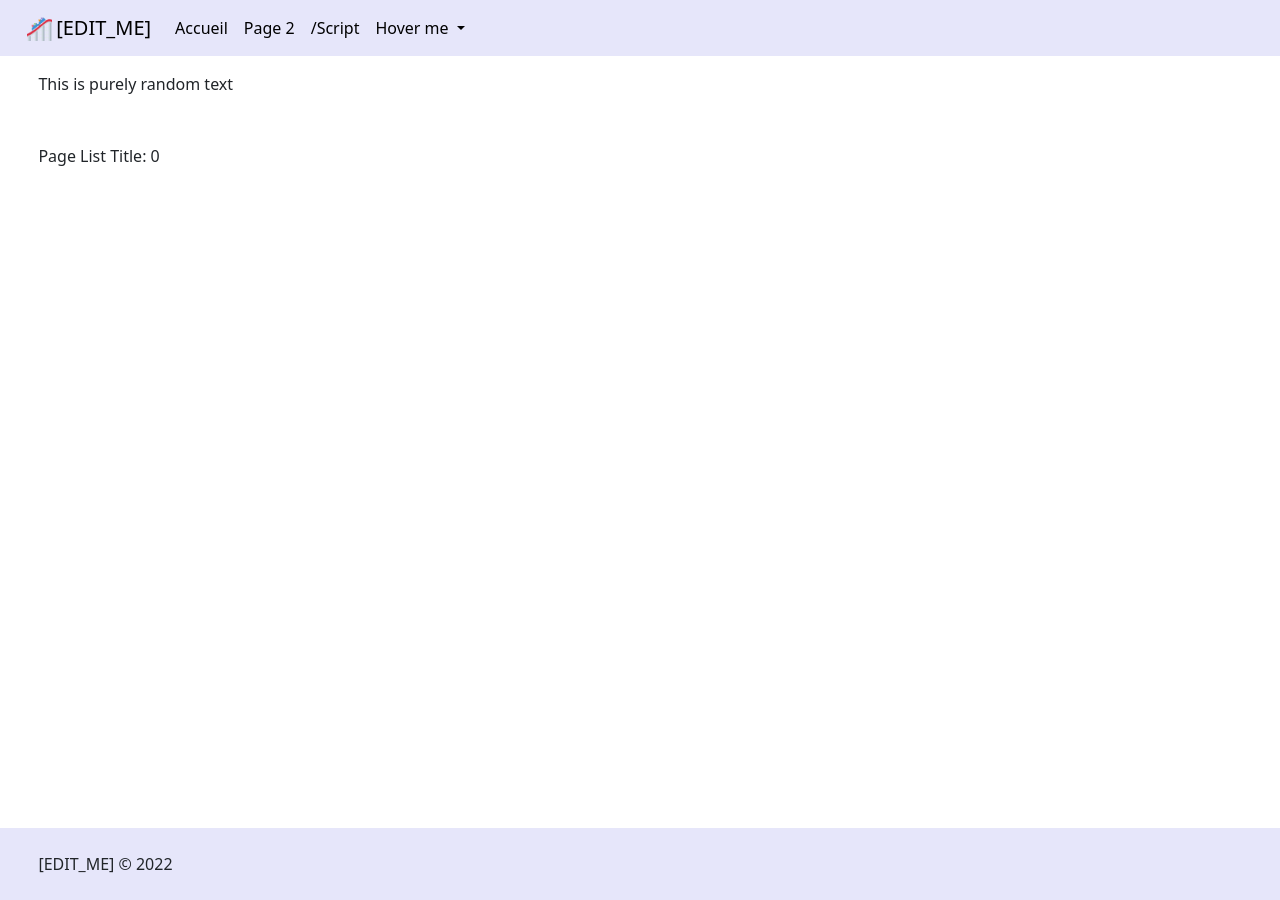
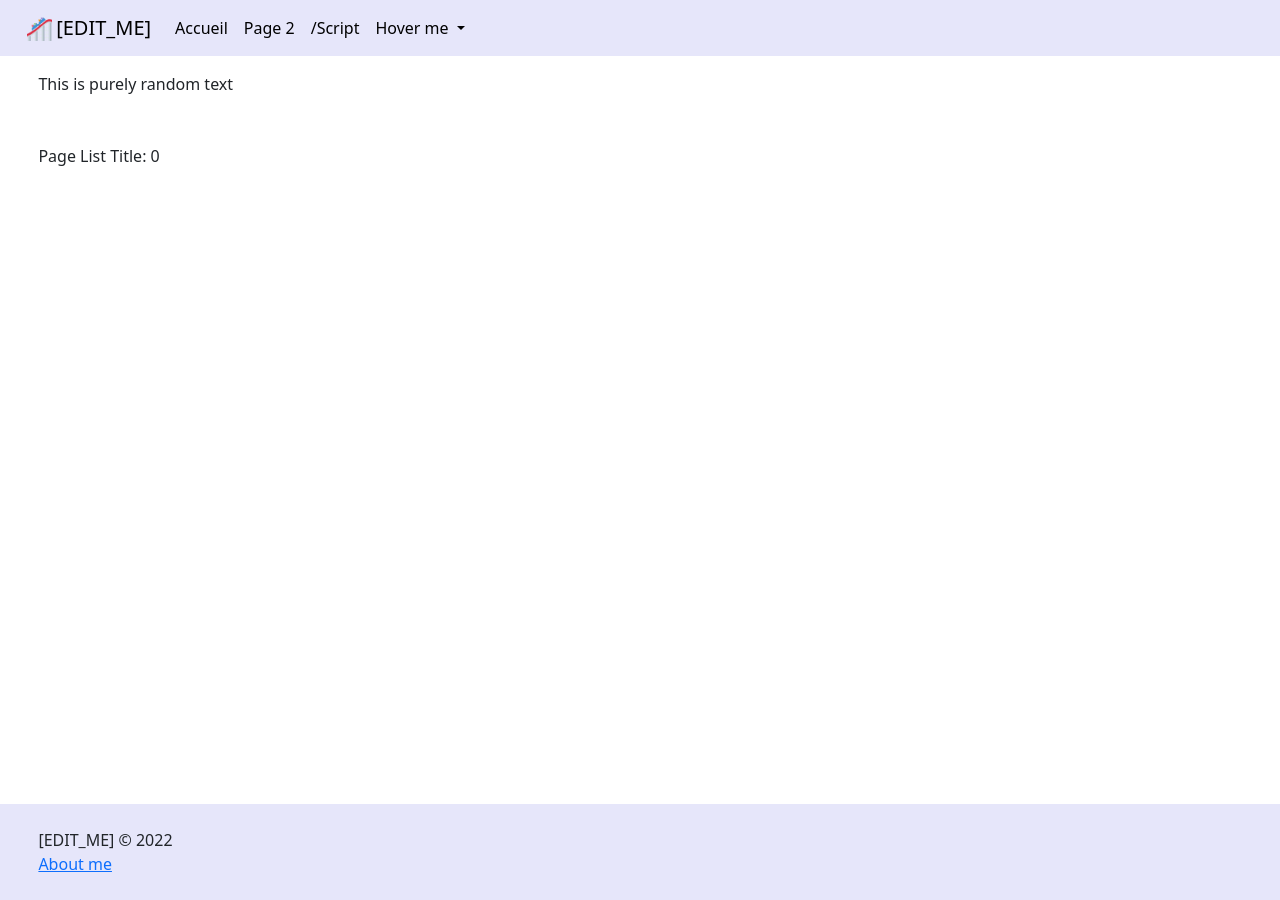
Before and after one commit to MaximeZmt/Jekyll-Nicer, a Jekyll site: the page built from page2.html, in a window 1280 px wide. Built offline with Jekyll 4.4.1, drawn with Linux system fonts in a browser that asks for light colours.

```diff
--- a/_includes/footer.html
+++ b/_includes/footer.html
@@ -2,7 +2,8 @@
 <footer class="mt-auto" style="background-color: {{site.footerBackgroundColor}};"> <!-- position: fixed; bottom: 0; width: 100%; -->
     <div style="margin-left: {{ site.maginLeftRight }}% !important; margin-right: {{ site.maginLeftRight }}% !important;">
         <br>
-        {{ site.nameFooter }} © {{ 'now' | date: "%Y" }}
+        {{ site.nameFooter }} © {{ 'now' | date: "%Y" }}<br>
+        <a href="/about.html">About me</a>
         <br>
         &nbsp;
     </div>
--- a/_includes/header.html
+++ b/_includes/header.html
@@ -11,9 +11,11 @@
 	  <ul class="navbar-nav me-auto mb-2 mb-md-0">
 
 		{% for pages in site.html_pages %}
+		{% if pages.title != "About" %}
 		<li class="nav-item">
 			<a class="nav-link active" aria-current="page" href="{{ pages.url }}" style="color: {{site.colorNavbarText}} !important;">{{ pages.title }}</a>
 		</li>
+		{% endif %}
 		{% endfor %}
 		<li class="nav-item dropdown">
 			<a class="nav-link  dropdown-toggle" href="#" data-bs-toggle="dropdown" style="color: {{site.colorNavbarText}} !important;">  Hover me  </a>
@@ -21,11 +23,6 @@
 				{% for category in site.categories %}
 				<li><a class="dropdown-item" href=""> {{ category[0] }}</a></li>
 				{% endfor %}
-				<!--
-			   <li><a class="dropdown-item" href="#"> Submenu item 1</a></li>
-			   <li><a class="dropdown-item" href="#"> Submenu item 2 </a></li>
-			   <li><a class="dropdown-item" href="#"> Submenu item 3 </a></li>
-				-->
 			 </ul>
 		 </li>
 
--- a/_layouts/page.html
+++ b/_layouts/page.html
@@ -23,7 +23,7 @@
   <div class="col-md-7">
     <h2 class="featurette-heading">{{ post.title }} <!--<span class="text-muted">It’ll blow your mind.</span>--></h2>
     <p class="lead">{{ post.excerpt }}</p>
-    <button type="button" class="btn btn-outline-secondary" onclick="location.href='{{ post.url }}';">Secondary</button>
+    <button type="button" class="btn btn-outline-secondary" onclick="location.href='{{ post.url }}';">Lire plus</button>
   </div>
 </div>
 <hr class="featurette-divider">
```
